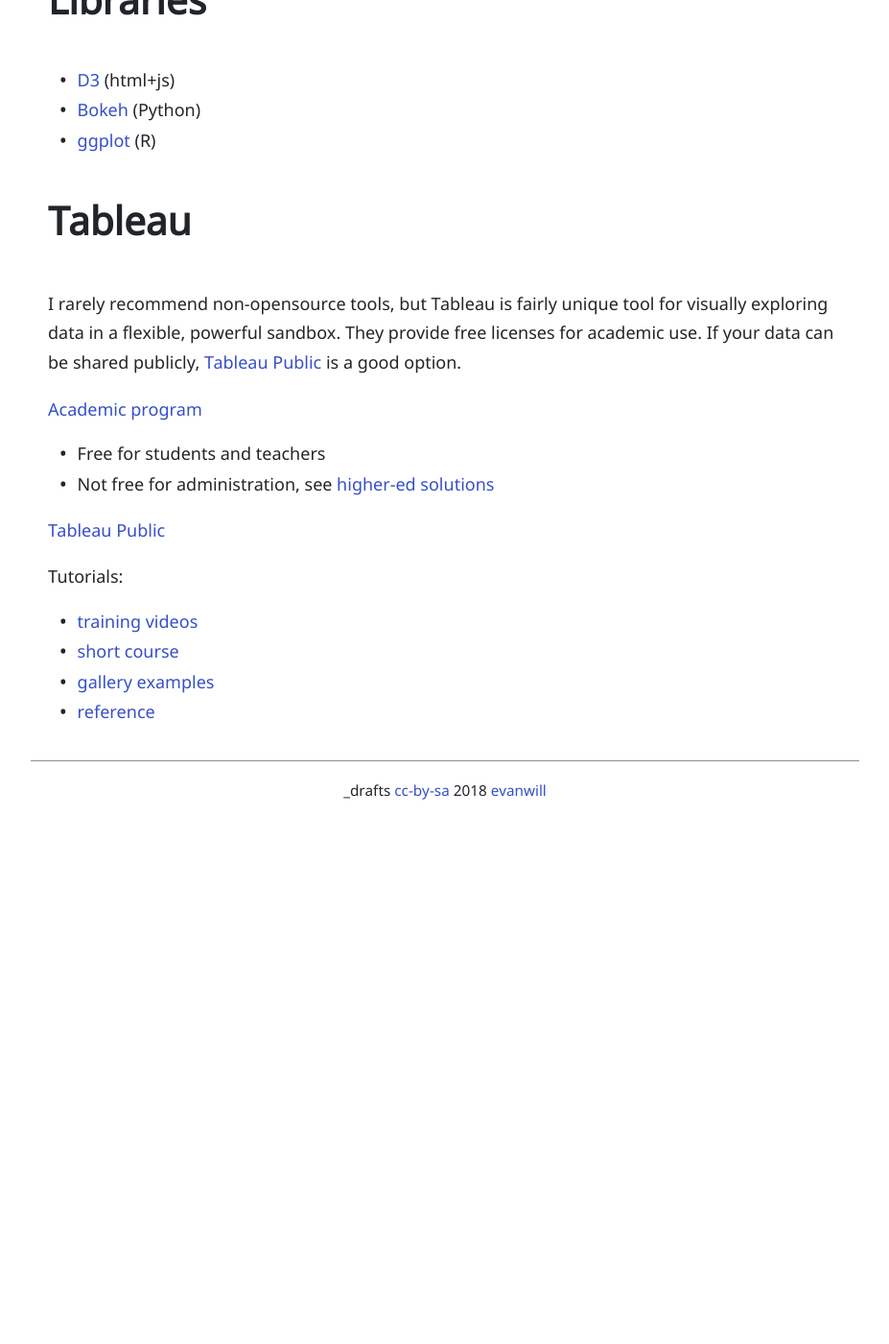
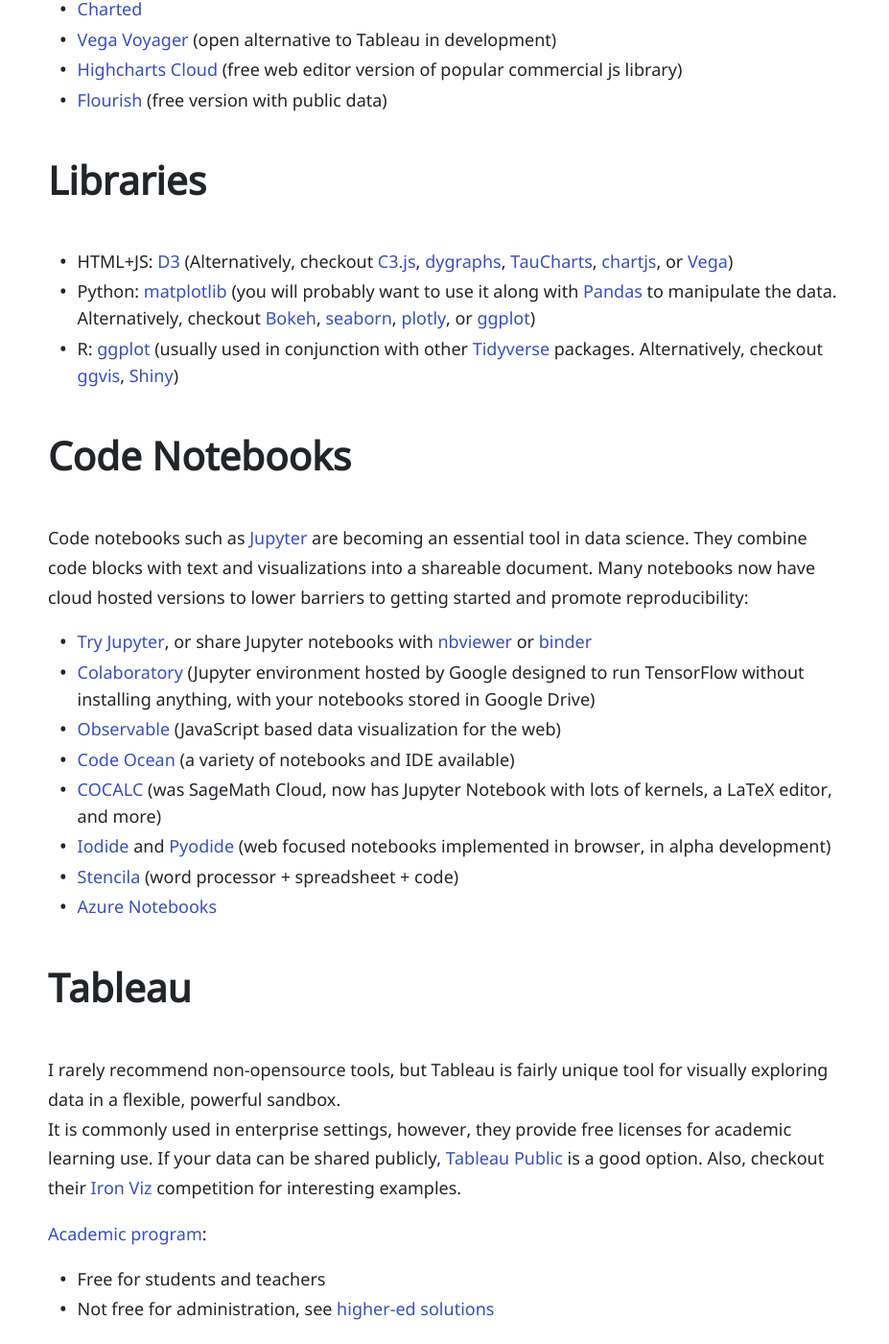
Before and after one commit to evanwill/_drafts, a Jekyll site: the page built from _notes/viz-notes.md, in a window 1280 px wide and 1400 px high, scrolled down 4019 px. Shown: the whole window at 96% size, without its empty margins (176-1103 px from the left). Built offline with Jekyll 4.4.1, drawn with Linux system fonts in a browser that asks for light colours; before the commit the page ends 4877 px from its top, so only the background shows below that; some of the changed text lies outside the part shown.

Commit message:
viz updates

```diff
--- a/_notes/viz-notes.md
+++ b/_notes/viz-notes.md
@@ -15,11 +15,13 @@
 [Edward Tufte](http://www.edwardtufte.com/tufte/posters) says it's "probably the best statistical graphic ever drawn".
 
 Different areas:
+
 - Data Visualization
 - Information Visualization
 - Visual Analytics
 
 Books:
+
 - Matthew Ward, Georges G. Grinstein, and Daniel Keim. *Interactive data visualization : foundations, techniques, and applications*, Second edition (Boca Raton : CRC Press, 2015).
 - Colin Ware, *Visual thinking for design* (Burlington, MA : Morgan Kaufmann, 2008).
 - Colin Ware, *Information Visualization Perception for Design*, 3rd ed (Burlington : Elsevier Science, 2012).
@@ -40,9 +42,11 @@
 # Shneiderman
 
 **Visual Information Seeking Mantra**:
+
 - Overview first, zoom and filter, then details-on-demand.
 
 **Type by Task Taxonomy (TTT)**
+
 - Seven data types:
     1-, 2-, 3-dimensional data, temporal and multi-dimensional data, and tree and network data
 - Seven tasks:
@@ -63,6 +67,7 @@
 
 The best way to get ideas of good ways to visualize data is to look at lots of examples.
 Try some of these catalogs:
+
 - [The Data Visualisation Catalogue](http://www.datavizcatalogue.com/)
 - [Period Table of Visualization Methods](http://www.visual-literacy.org/periodic_table/periodic_table.html)
 - [Grapic Continuum](http://visual.ly/graphic-continuum)
@@ -70,6 +75,7 @@
 - [A Visual Bibliography of Tree Visualization 2.0](http://vcg.informatik.uni-rostock.de/~hs162/treeposter/poster.html)
 
 Negative Examples:
+
 - [WTF Visualizations](http://viz.wtf/)
 - [Spurious Correlations](http://www.tylervigen.com/spurious-correlations)
 
@@ -79,32 +85,56 @@
 - [Infovis Wiki](http://www.infovis-wiki.net/)
 - [visualising data](http://www.visualisingdata.com/)
 - [Gapminder](http://www.gapminder.org/)
+- [Viz-Palette](https://projects.susielu.com/viz-palette) (helps you choose accessible color palettes)
+- [The Pudding](https://pudding.cool/) (visual essays)
 
 # Simple Web Based Tools
 
+- [Google Charts](https://developers.google.com/chart/)
 - [Raw Graphs](https://rawgraphs.io/) (based on D3.js)
 - [Data Wrapper](https://datawrapper.de/)
 - [Charted](http://www.charted.co/)
+- [Vega Voyager](https://github.com/vega/voyager) (open alternative to Tableau in development)
+- [Highcharts Cloud](https://cloud.highcharts.com/) (free web editor version of popular commercial js library)
+- [Flourish](https://flourish.studio/) (free version with public data)
 
 # Libraries
 
-- [D3](http://d3js.org/) (html+js)
-- [Bokeh](http://bokeh.pydata.org/) (Python)
-- [ggplot](http://ggplot2.org/) (R)
+- HTML+JS: [D3](http://d3js.org/) (Alternatively, checkout [C3.js](http://c3js.org/), [dygraphs](http://dygraphs.com/), [TauCharts](https://www.taucharts.com/), [chartjs](http://www.chartjs.org/), or [Vega](https://vega.github.io/vega/))
+- Python: [matplotlib](https://matplotlib.org/) (you will probably want to use it along with [Pandas](https://pandas.pydata.org/) to manipulate the data. Alternatively, checkout [Bokeh](http://bokeh.pydata.org/), [seaborn](http://seaborn.pydata.org/index.html), [plotly](https://plot.ly/python/), or [ggplot](http://ggplot.yhathq.com/))
+- R: [ggplot](http://ggplot2.org/) (usually used in conjunction with other [Tidyverse](https://www.tidyverse.org/) packages. Alternatively, checkout [ggvis](http://ggvis.rstudio.com/), [Shiny](http://ggvis.rstudio.com/))
+
+# Code Notebooks
+
+Code notebooks such as [Jupyter](http://jupyter.org/) are becoming an essential tool in data science.
+They combine code blocks with text and visualizations into a shareable document.
+Many notebooks now have cloud hosted versions to lower barriers to getting started and promote reproducibility:
+
+- [Try Jupyter](https://jupyter.org/try), or share Jupyter notebooks with [nbviewer](https://nbviewer.jupyter.org/) or [binder](https://mybinder.org/)
+- [Colaboratory](https://colab.research.google.com/) (Jupyter environment hosted by Google designed to run TensorFlow without installing anything, with your notebooks stored in Google Drive)
+- [Observable](https://observablehq.com/) (JavaScript based data visualization for the web)
+- [Code Ocean](https://codeocean.com/) (a variety of notebooks and IDE available)
+- [COCALC](https://cocalc.com/) (was SageMath Cloud, now has Jupyter Notebook with lots of kernels, a LaTeX editor, and more)
+- [Iodide](https://github.com/iodide-project/iodide) and [Pyodide](https://github.com/iodide-project/pyodide/) (web focused notebooks implemented in browser, in alpha development)
+- [Stencila](https://stenci.la/) (word processor + spreadsheet + code)
+- [Azure Notebooks](https://notebooks.azure.com/)
 
 # Tableau
 
 I rarely recommend non-opensource tools, but Tableau is fairly unique tool for visually exploring data in a flexible, powerful sandbox.
-They provide free licenses for academic use.
+It is commonly used in enterprise settings, however, they provide free licenses for academic learning use.
 If your data can be shared publicly, [Tableau Public](https://public.tableau.com/) is a good option.
+Also, checkout their [Iron Viz](https://www.tableau.com/about/blog/2017/10/explore-viz-reigned-supreme-iron-viz-2017-77497) competition for interesting examples.
 
-[Academic program](http://www.tableau.com/academic)
+[Academic program](http://www.tableau.com/academic):
+
 - Free for students and teachers
 - Not free for administration, see [higher-ed solutions](http://www.tableau.com/solutions/higher-ed)
 
 [Tableau Public](https://public.tableau.com/)
 
 Tutorials:
+
 - [training videos](https://www.tableau.com/learn/tutorials/on-demand/getting-started)
 - [short course](https://www.tableau.com/learn/starter-kit)
 - [gallery examples](http://www.tableau.com/learn/gallery)
```
Also changed, not shown: other parts of _notes/viz-notes.md (+1 -1 lines), _notes/dual-python-notebook.md (+1 -1 lines).
